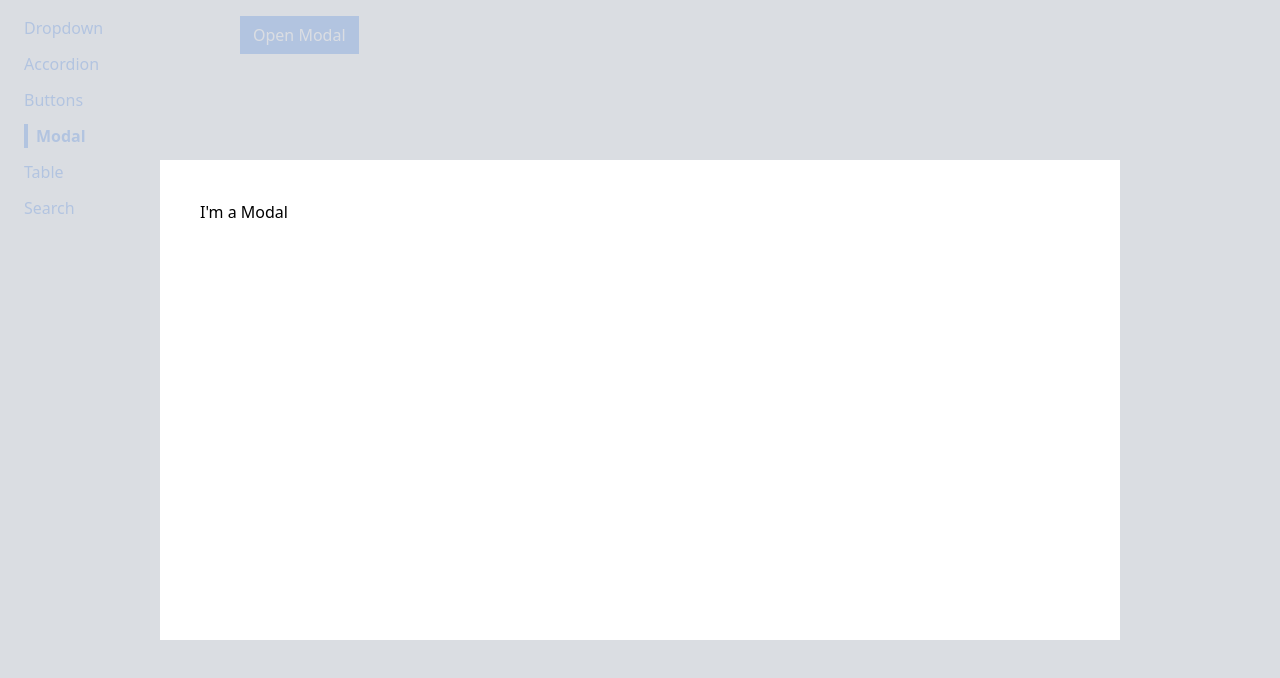
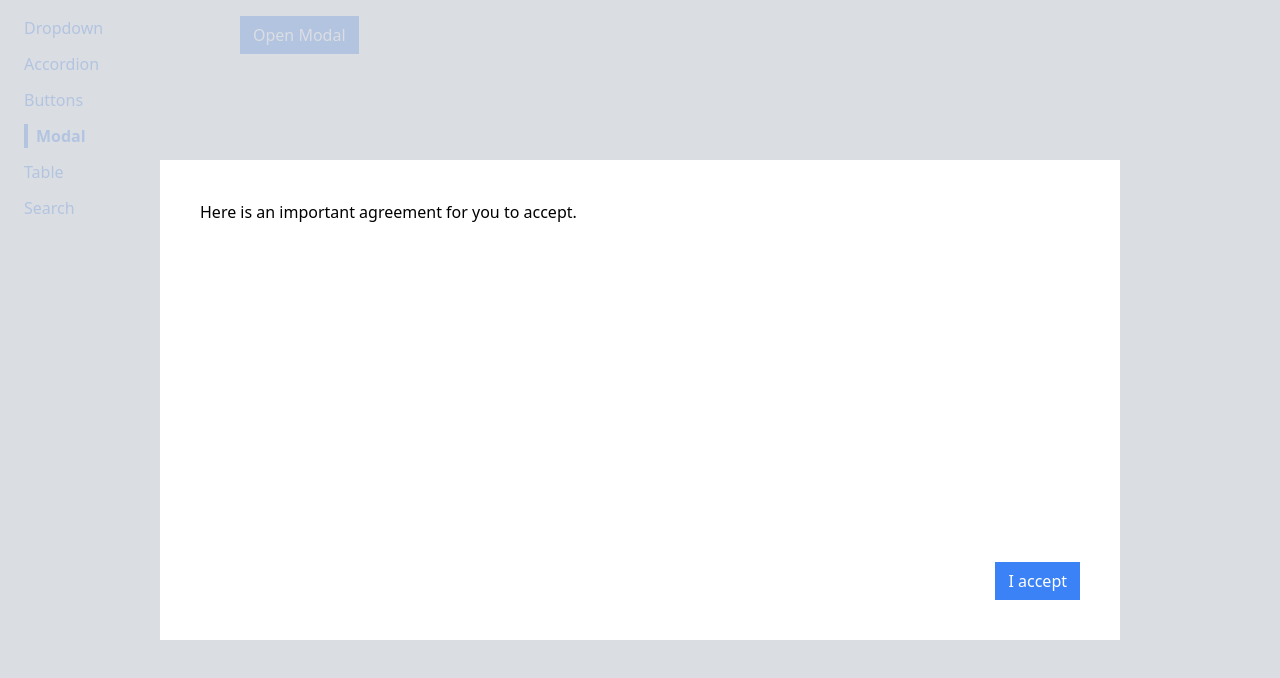
Before and after one commit to PulkitSharma0017/Comps-nav-routes, a React (Create React App) app: page /modal in a window 1280 px wide. Both pictures are taken after a click on the button "Open Modal". Shown: the top 678 px of the page. Built offline with nearby package versions, Linux system fonts and the light colour scheme.

Commit message:
add props and styling

```diff
--- a/src/components/Modal.js
+++ b/src/components/Modal.js
@@ -1,10 +1,18 @@
 import ReactDOM from "react-dom";
 
-function Modal() {
+function Modal({ onClose, children, actionBar }) {
   return ReactDOM.createPortal(
     <div>
-      <div className="absolute inset-0 bg-gray-300 opacity-80"></div>
-      <div className="absolute inset-40 bg-white p-10">I'm a Modal</div>
+      <div
+        onClick={onClose}
+        className="absolute inset-0 bg-gray-300 opacity-80"
+      ></div>
+      <div className="absolute inset-40 bg-white p-10">
+        <div className="flex h-full flex-col justify-between">
+          {children}
+          <div className="flex justify-end">{actionBar}</div>
+        </div>
+      </div>
     </div>,
     document.querySelector(".modal-container"),
   );
--- a/src/pages/ModalPage.js
+++ b/src/pages/ModalPage.js
@@ -9,12 +9,30 @@
     setShowModal(true);
   };
 
+  const handleClose = () => {
+    setShowModal(false);
+  };
+
+  const actionBar = (
+    <div>
+      <Button onClick={handleClose} primary>
+        I accept
+      </Button>
+    </div>
+  );
+
+  const modal = (
+    <Modal onClose={handleClose} actionBar={actionBar}>
+      <p>Here is an important agreement for you to accept.</p>
+    </Modal>
+  );
+
   return (
     <div>
       <Button primary onClick={handleClick}>
         Open Modal
       </Button>
-      {showModal && <Modal />}
+      {showModal && modal}
     </div>
   );
 }
```
